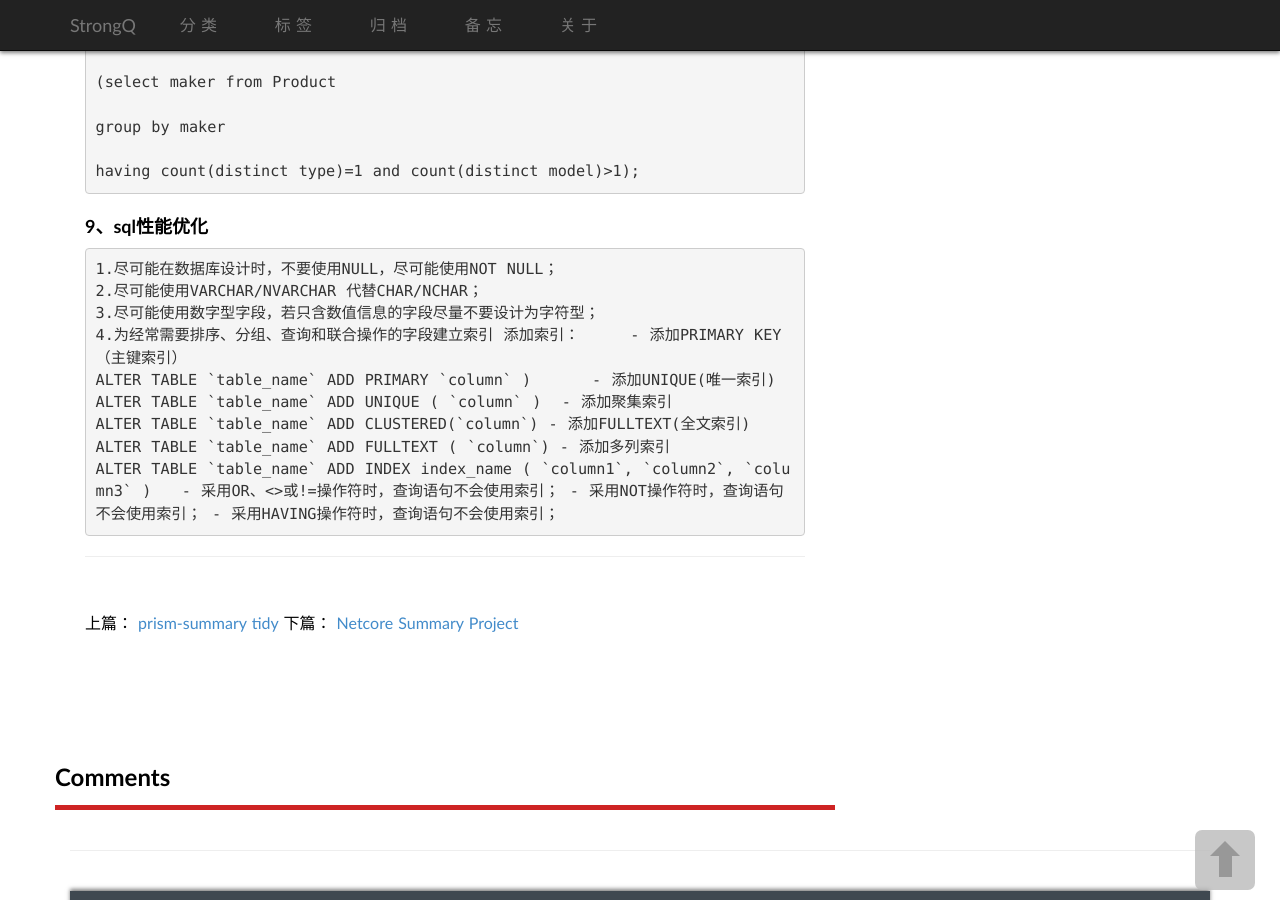
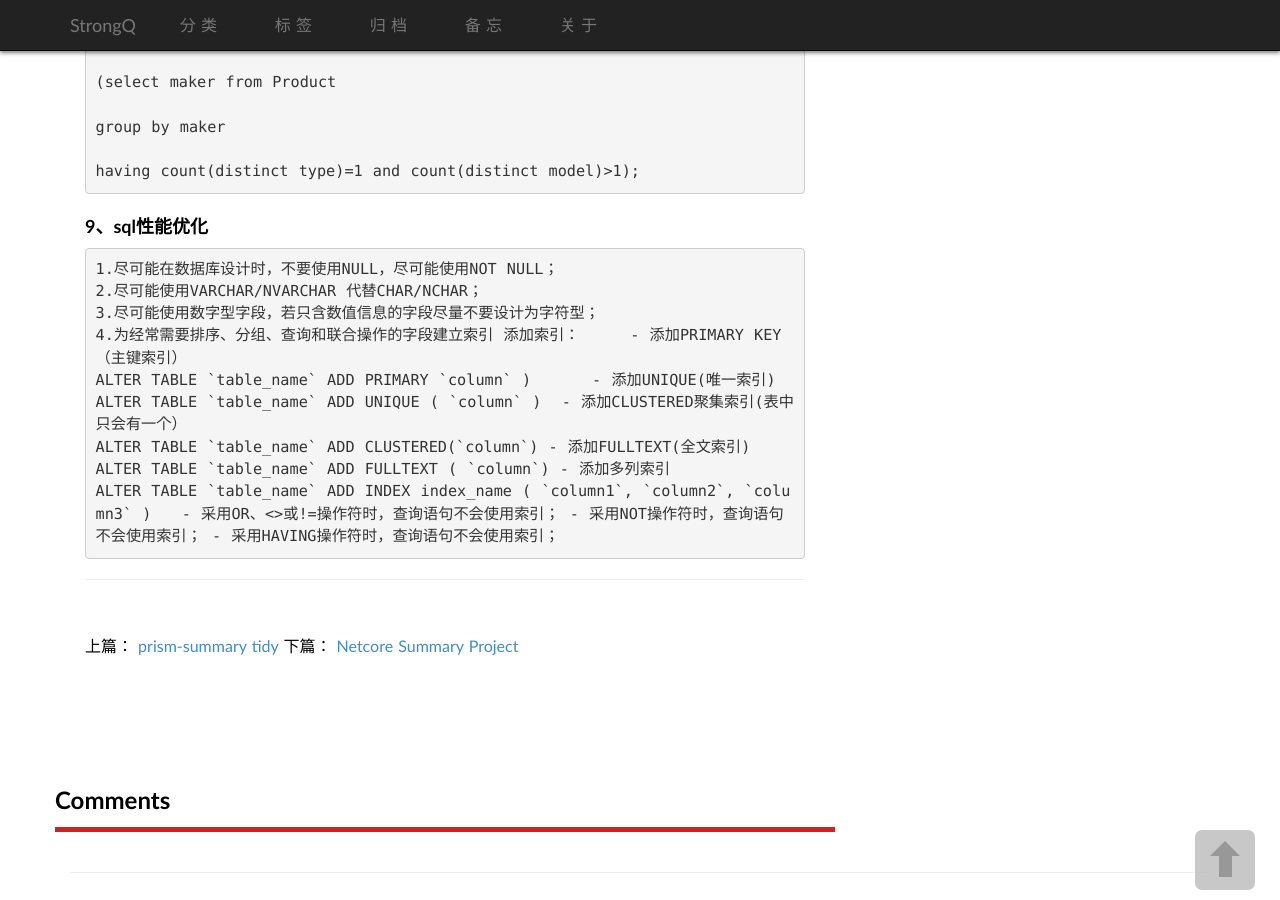
Before and after one commit to strongQ/caoyinping, a Jekyll site: the page built from _posts/2020-12-22-sql-summary-project.md, in a window 1280 px wide and 900 px high, scrolled down 2682 px. Built offline with Jekyll 4.4.1, drawn with Linux system fonts in a browser that asks for light colours; some web fonts are replaced; comment, search, counter and statistics services are not loaded.

Commit message:
Update 2020-12-22-sql-summary-project.md

```diff
--- a/_posts/2020-12-22-sql-summary-project.md
+++ b/_posts/2020-12-22-sql-summary-project.md
@@ -128,7 +128,7 @@ tags:          [sql]
     ALTER TABLE `table_name` ADD PRIMARY `column` )
 - 添加UNIQUE(唯一索引)
     ALTER TABLE `table_name` ADD UNIQUE ( `column` )
-- 添加聚集索引
+- 添加CLUSTERED聚集索引(表中只会有一个）
     ALTER TABLE `table_name` ADD CLUSTERED(`column`)
 - 添加FULLTEXT(全文索引)
     ALTER TABLE `table_name` ADD FULLTEXT ( `column`)
```
